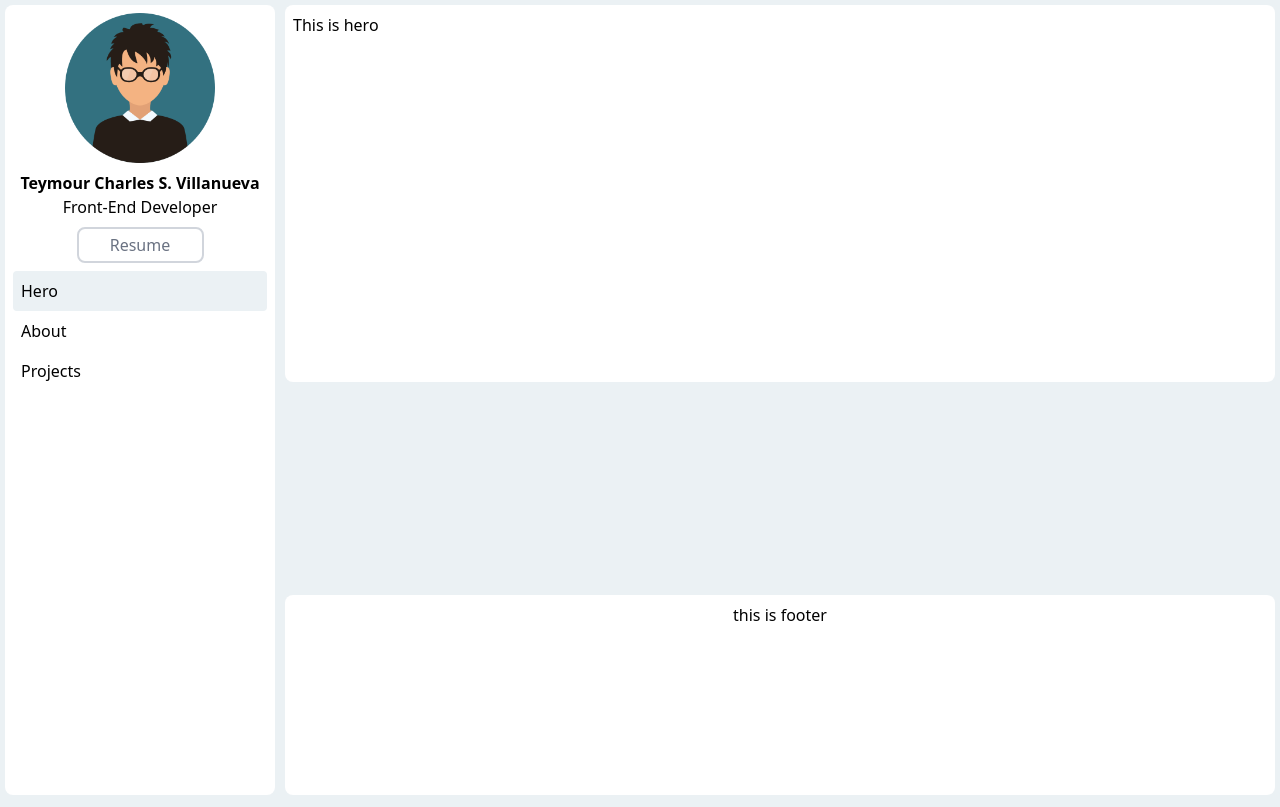
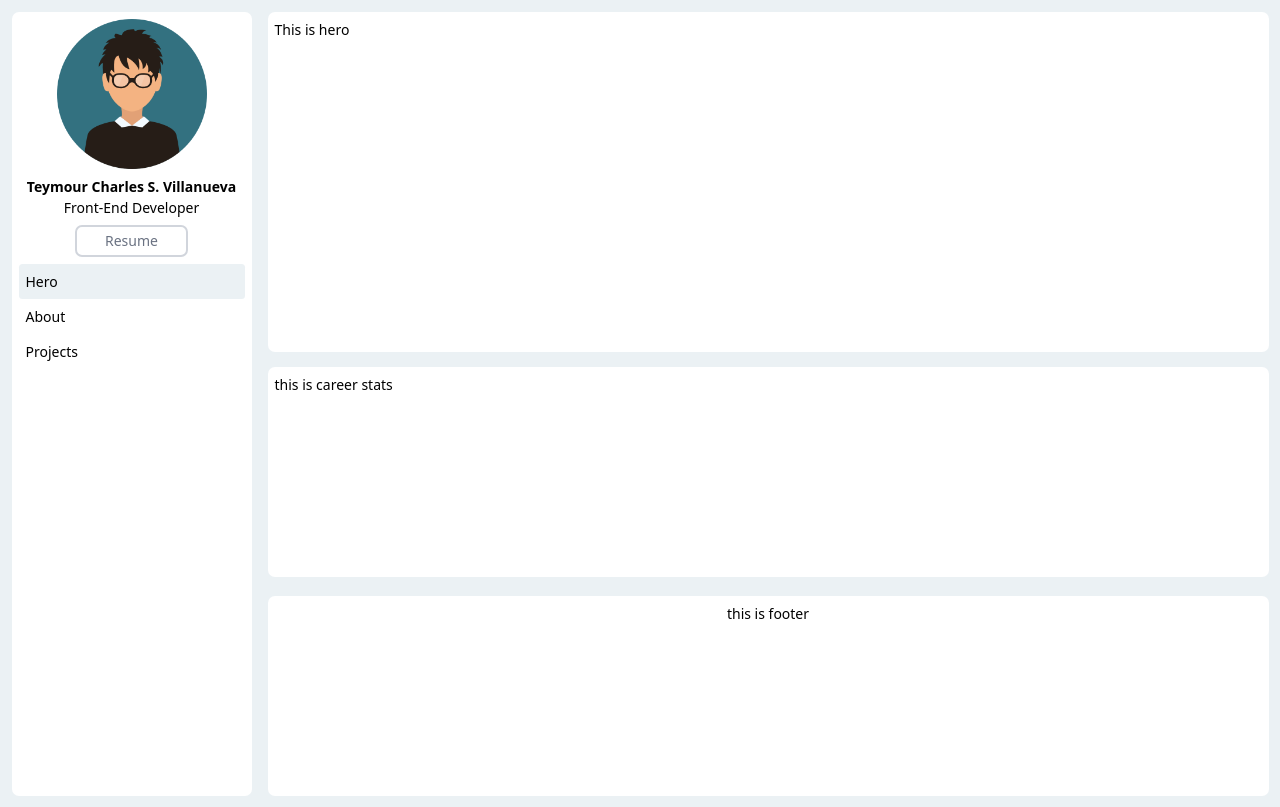
Before and after one commit to TeymourCharles/my-portfolio, a React (Vite) app: page / in a window 1280 px wide. Built offline with nearby package versions, Linux system fonts and the light colour scheme.

Commit message:
this is updated designs with global tailwind css

```diff
--- /dev/null
+++ b/src/components/CareerStats.jsx
@@ -0,0 +1,11 @@
+function CareerStats() {
+    return (
+        <>
+            <div>
+                this is career stats
+            </div>
+        </>
+    )
+}
+
+export default CareerStats;
--- a/src/components/Navbar.jsx
+++ b/src/components/Navbar.jsx
@@ -5,11 +5,11 @@ function Navbar() {
     return (
         <nav className="flex flex-col gap-2 w-full">
             <div className="flex justify-center">
-                <img src={MyImage} alt="my image" className="w-[150px] h-[150px]"/>
+                <img src={MyImage} alt="my image" className="md:w-[150px] md:h-[150px] w-[100px] h-[100px]"/>
             </div>
             <div className="flex flex-col items-center">
-                <h1 className="font-bold">Teymour Charles S. Villanueva</h1>
-                <h2>Front-End Developer</h2>
+                <h6 className="font-bold">Teymour Charles S. Villanueva</h6>
+                <h6>Front-End Developer</h6>
             </div>
             <div className="flex justify-center">
                 <button type="button" className="border-2 rounded-lg py-1 px-2 w-[50%] min-w-[100px] border-gray-300 text-gray-500">Resume</button>
--- a/src/pages/Home.jsx
+++ b/src/pages/Home.jsx
@@ -12,18 +12,18 @@ function Home() {
     return (
         <div className="flex min-h-screen">
 
-                <aside className="w-[30%] min-w-[200px] max-w-[270px] bg-white m-[5px] p-2 rounded-lg">
+                <aside className="w-[30%] min-w-[200px] max-w-[240px] bg-white m-[8px] p-2 rounded-lg">
                     <Navbar/>
                 </aside>
-                <div className="flex flex-col min-h-screen flex-1">
-                    <main className="flex-1 m-[5px] rounded-lg">
+                <div className="flex flex-col min-h-screen flex-1 overflow-auto">
+                    <main className="flex-1 m-[8px] rounded-lg">
                         <Routes>
                             <Route path="/" element={<Hero />} />
                             <Route path="/about" element={<About />} />
                             <Route path="/projects" element={<Projects/>} />
                         </Routes>
                     </main>
-                    <footer className="flex justify-center bg-white m-[5px] p-2 rounded-lg h-[25%]">
+                    <footer className="flex justify-center bg-white m-[8px] p-2 rounded-lg h-[25%]">
                         <Footer/>
                     </footer>
                 </div>
--- a/src/sections/Hero.jsx
+++ b/src/sections/Hero.jsx
@@ -1,8 +1,16 @@
+import CareerStats from "../components/CareerStats";
+
 function Hero() {
     return (
-        <div className="bg-white w-full h-[65%] rounded-lg p-2">
+    <>
+        <div className="bg-white w-full h-[60%] rounded-lg p-2">
             This is hero
         </div>
+        <div className="h-[37%] bg-white  my-[15px] rounded-lg p-2">
+            <CareerStats/>
+        </div>
+
+    </>
     )
 }
 
--- a/src/styles/global.css
+++ b/src/styles/global.css
@@ -2,11 +2,41 @@
 
 @theme {
   --color-iceGray: #EBF1F4;
-  --color-primary: #2563EB; /* example */
-  --color-secondary: #9333EA;
 }
+@layer base {
+  html {
+    @apply text-[11px] md:text-[14px]; /* default text size for body */
+  }
 
-body {
-    background-color: rgb(235, 241, 244);
+  body{
+    @apply bg-iceGray p-1;
+  }
 
+  h1 {
+    @apply text-4xl md:text-5xl font-bold;
+  }
+
+  h2 {
+    @apply text-3xl md:text-4xl font-semibold;
+  }
+
+  h3 {
+    @apply text-2xl md:text-3xl font-semibold;
+  }
+
+  h4 {
+    @apply text-xl md:text-2xl font-medium;
+  }
+
+  h5 {
+    @apply text-lg md:text-xl font-medium;
+  }
+
+  h6 {
+    @apply text-[11px] md:text-[14px] font-medium;
+  }
+
+  p {
+    @apply text-base leading-relaxed;
+  }
 }
```
